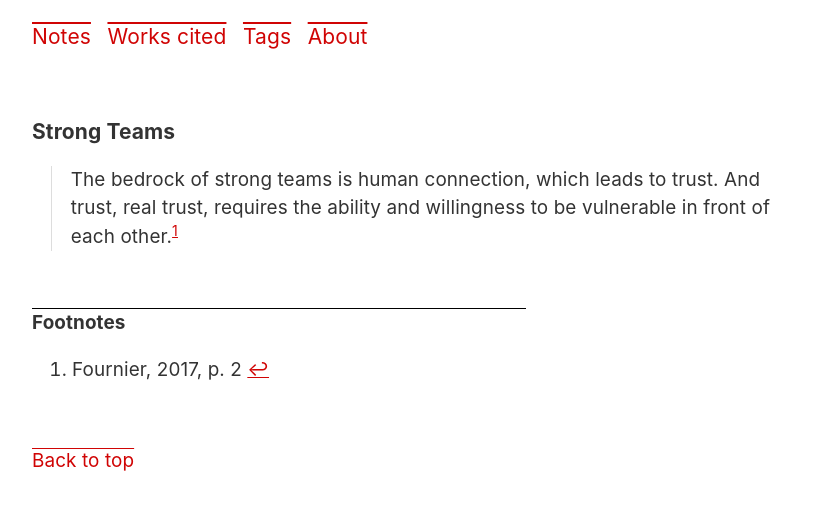
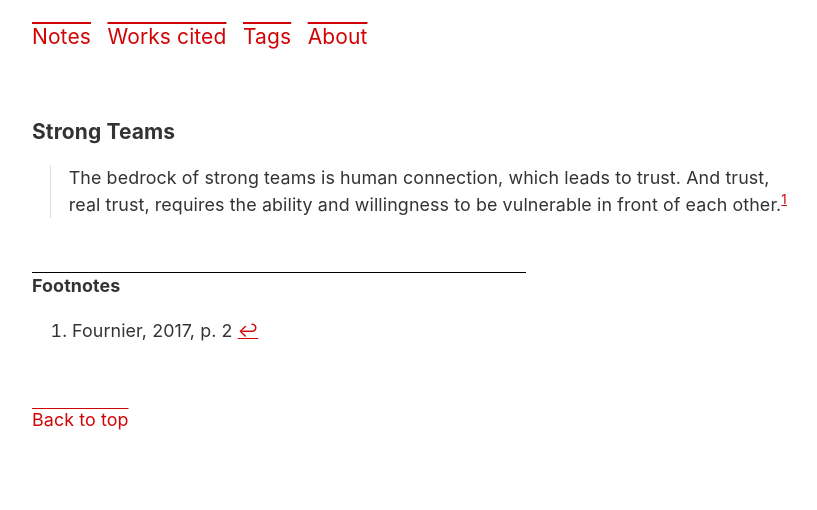
Before and after one commit to matyus/matyus.github.com, a Jekyll site: the page built from _posts/2019-05-09-strong-teams.md, in a window 1280 px wide. Shown: the top 510 px of the page, without its empty margins (208-1025 px from the left). Built offline with Jekyll 4.4.1, drawn with Linux system fonts in a browser that asks for light colours.

Commit message:
tweaking small text size

```diff
--- a/assets/css/main.css
+++ b/assets/css/main.css
@@ -169,7 +169,7 @@ main {
 .footnotes,
 blockquote,
 footer {
-  font-size: .9em;
+  font-size: .85em;
 }
 
 blockquote {
```
